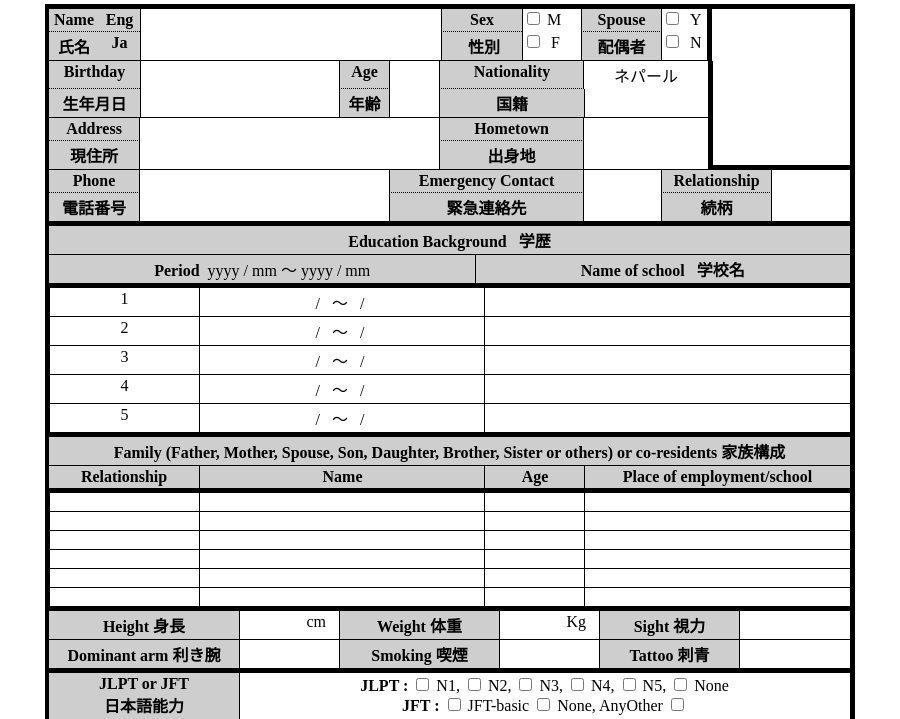
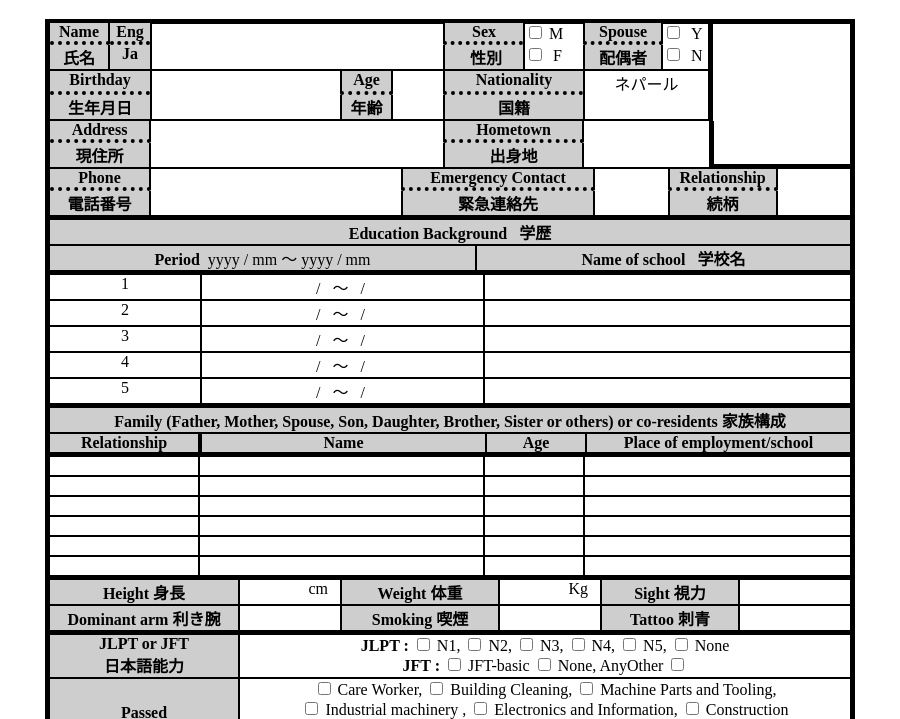
Before and after one commit to bipinbhatt08/CV-Format, a plain HTML site: page index.html in a window 1280 px wide. Shown: the part 70-789 px from the top of the page, without its empty margins (190-1090 px from the left). Drawn offline with Linux system fonts and the light colour scheme.

Commit message:
Update style.css

```diff
--- a/style.css
+++ b/style.css
@@ -1,16 +1,18 @@
 body{
     font-family: poppins;
+    height: 100vh;
+    padding: 0;
+    margin: 0;
 }
-@page {
-    size: A4 potrait;
-  }
+
+
+
 .CV{
-    margin-left: auto;
-    margin-right: auto;
+    padding-top: 2px ;
+    margin: auto;
     width: 800px;
-    height: 1113px;
-    border: 5px solid black;
-    margin-top: -15px;
+    height: 1048px;
+    border: 5px solid black  !important;
 }
 .grey-bg{
     background-color: rgb(206, 206, 206);
@@ -25,16 +27,15 @@ body{
     text-decoration: underline;
 }
 .item{
-    padding: 2px 2px;
+
     text-align: center;
-    margin-left: -1px;
+
 }
 .tala-dotted-border{
-    border-bottom: 1px dotted black;
-
+    border-bottom: 4px dotted black !important;
 }
 .tala-solid-border{
-    border-bottom: 1px solid black;
+    border-bottom: 2px solid black;
 
 }
 .border-right-bold{
@@ -45,10 +46,10 @@ body{
     border-bottom: 5px solid black;
 }
 .left-border{
-    border-left: 1px solid black;
+    border-left: 2px solid black;
 }
 .border-right{
-    border-right: 1px solid black;
+    border-right: 2px solid black;
 }
 .align-left{
     text-align: left;
@@ -56,20 +57,27 @@ body{
 
 .grid-container1 {
     display: grid;
-    grid-template-columns: 50px 40px 302px 80px 60px 80px 50px auto;
+    grid-template-columns: 60px 40px 293px 80px 60px 80px 50px auto;
+
+  }
+  .start{
+    margin-top: -3px;
+    /* padding-top: 8px; */
   }
 
 .grid-container2 {
     display: grid;
-    grid-template-columns: 90px 200px 50px 50px 144px 129px  auto;
+    grid-template-columns: 100px 190px 53px 50px 140px 130px  auto;
   }
 .grid-container3{
     display: grid;
-    grid-template-columns: 90px 300px 144px 129px auto;
+    grid-template-columns: 101px 292px 141px 130px auto;
+
+
 }
 .grid-container4{
     display: grid;
-    grid-template-columns: 90px 250px 194px auto 110px auto;
+    grid-template-columns: 101px 250px 194px auto 110px auto;
 }
 .grid-container5{
     display: grid;
@@ -103,7 +111,3 @@ body{
     grid-template-columns: 350px 100px 120px  auto;
 
 }
-
-/*
-.japanese{
-    padding: 20px; */
```
